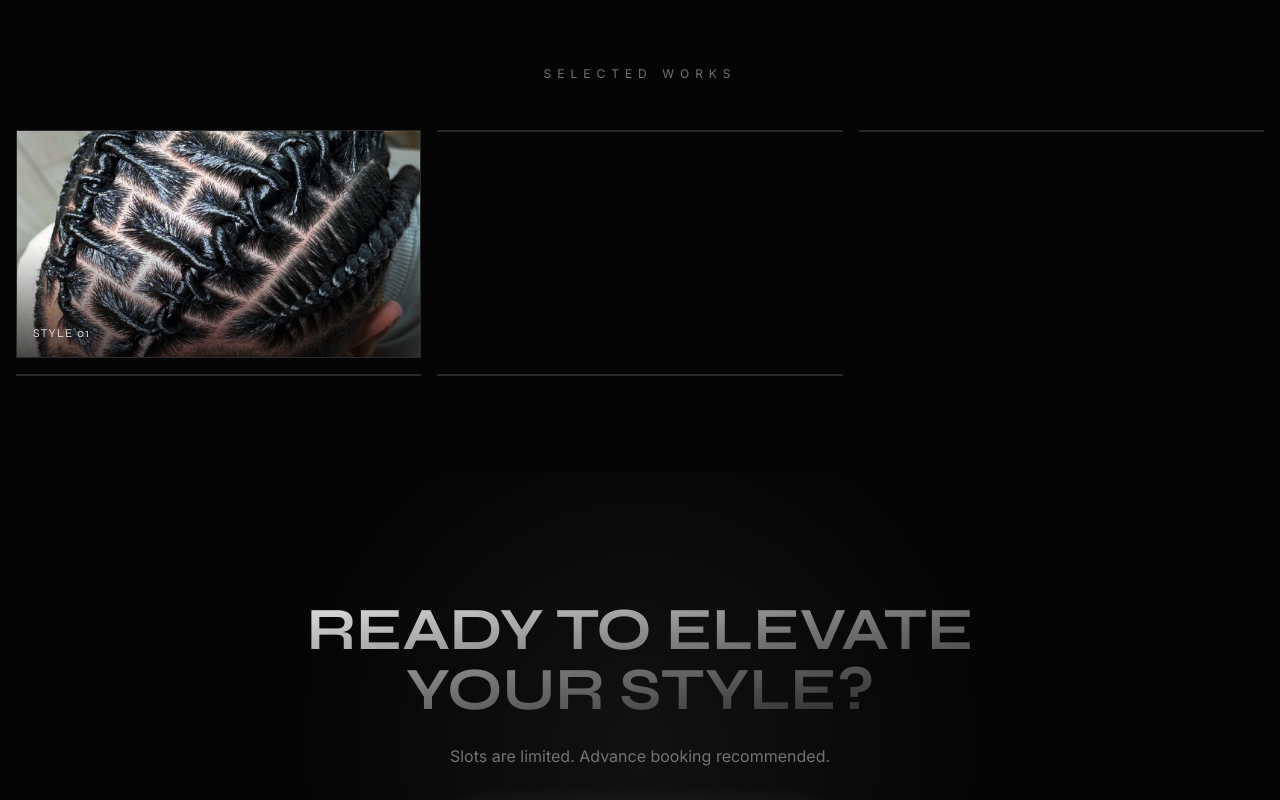
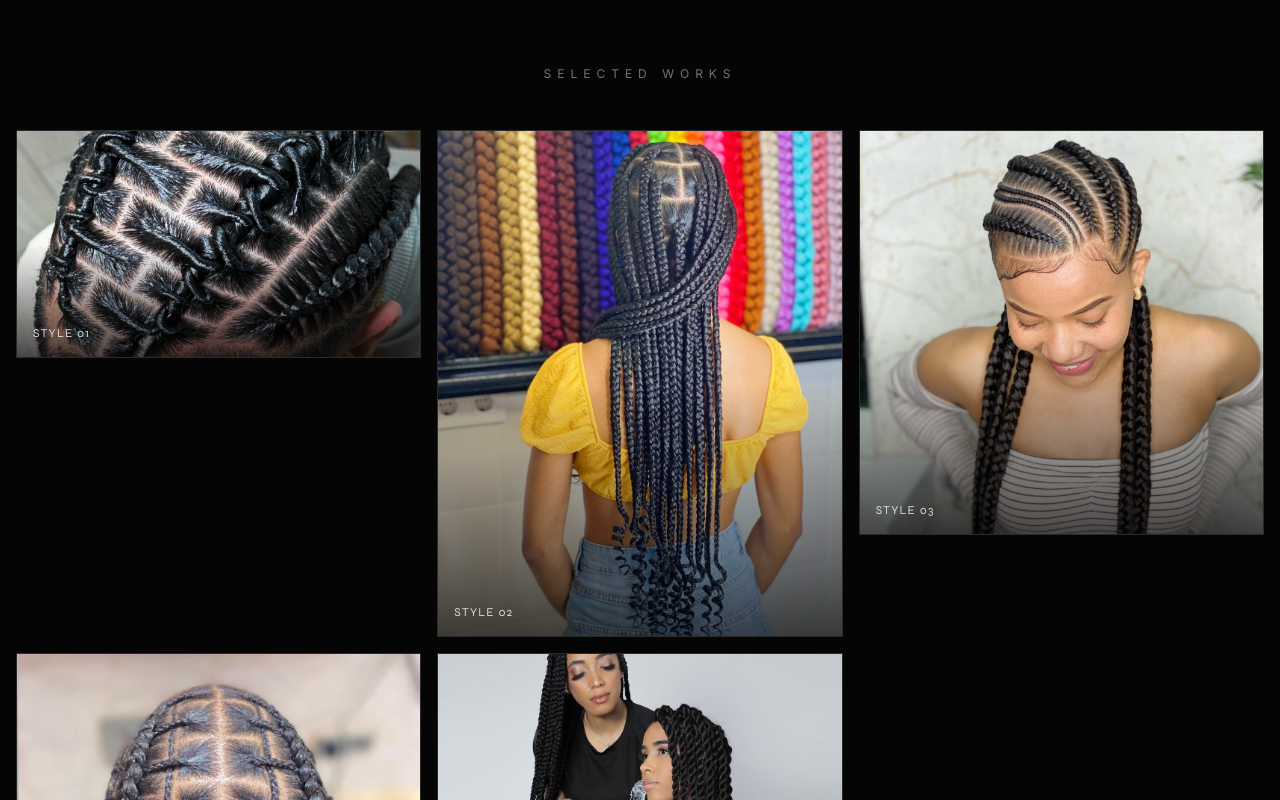
Before and after one commit to Thechimichurri21/trenceria-sammy-demo, a Next.js app: page / in a window 1280 px wide. Shown: the part 940-1740 px from the top of the page. Built offline with nearby package versions, Linux system fonts and the light colour scheme.

Commit message:
gallery images, style

```diff
--- a/components/sections/Gallery.tsx
+++ b/components/sections/Gallery.tsx
@@ -42,7 +42,7 @@
 
   return (
     <div
-      className={`group relative flex min-h-[200px] overflow-hidden border border-white/10 bg-white/5 transition-all duration-500 hover:border-chrome-light/50 hover:bg-white/10 md:min-h-0 ${className}`}
+      className={`group relative flex min-h-[200px] overflow-hidden border border-white/10 bg-white/5 transition-all duration-500 hover:border-chrome-light/50 hover:bg-white/10 ${className}`}
     >
       {!imageError ? (
         <Image
@@ -92,21 +92,21 @@
             className="aspect-square md:col-span-2 md:row-span-2 md:aspect-video"
           />
         </motion.div>
-        <motion.div variants={cardVariants}>
+        <motion.div variants={cardVariants} className="md:h-full">
           <GalleryCard
             label={GALLERY_ITEMS[1].label}
             image={GALLERY_ITEMS[1].image}
-            className="aspect-[4/5] md:col-span-1 md:row-span-2 md:aspect-auto"
+            className="aspect-[4/5] md:col-span-1 md:row-span-2 md:h-full"
           />
         </motion.div>
         <motion.div variants={cardVariants}>
-          <GalleryCard label={GALLERY_ITEMS[2].label} image={GALLERY_ITEMS[2].image} />
+          <GalleryCard label={GALLERY_ITEMS[2].label} image={GALLERY_ITEMS[2].image} className="aspect-square" />
         </motion.div>
         <motion.div variants={cardVariants}>
-          <GalleryCard label={GALLERY_ITEMS[3].label} image={GALLERY_ITEMS[3].image} />
+          <GalleryCard label={GALLERY_ITEMS[3].label} image={GALLERY_ITEMS[3].image} className="aspect-square" />
         </motion.div>
         <motion.div variants={cardVariants}>
-          <GalleryCard label={GALLERY_ITEMS[4].label} image={GALLERY_ITEMS[4].image} />
+          <GalleryCard label={GALLERY_ITEMS[4].label} image={GALLERY_ITEMS[4].image} className="aspect-square" />
         </motion.div>
       </motion.div>
     </section>
```
